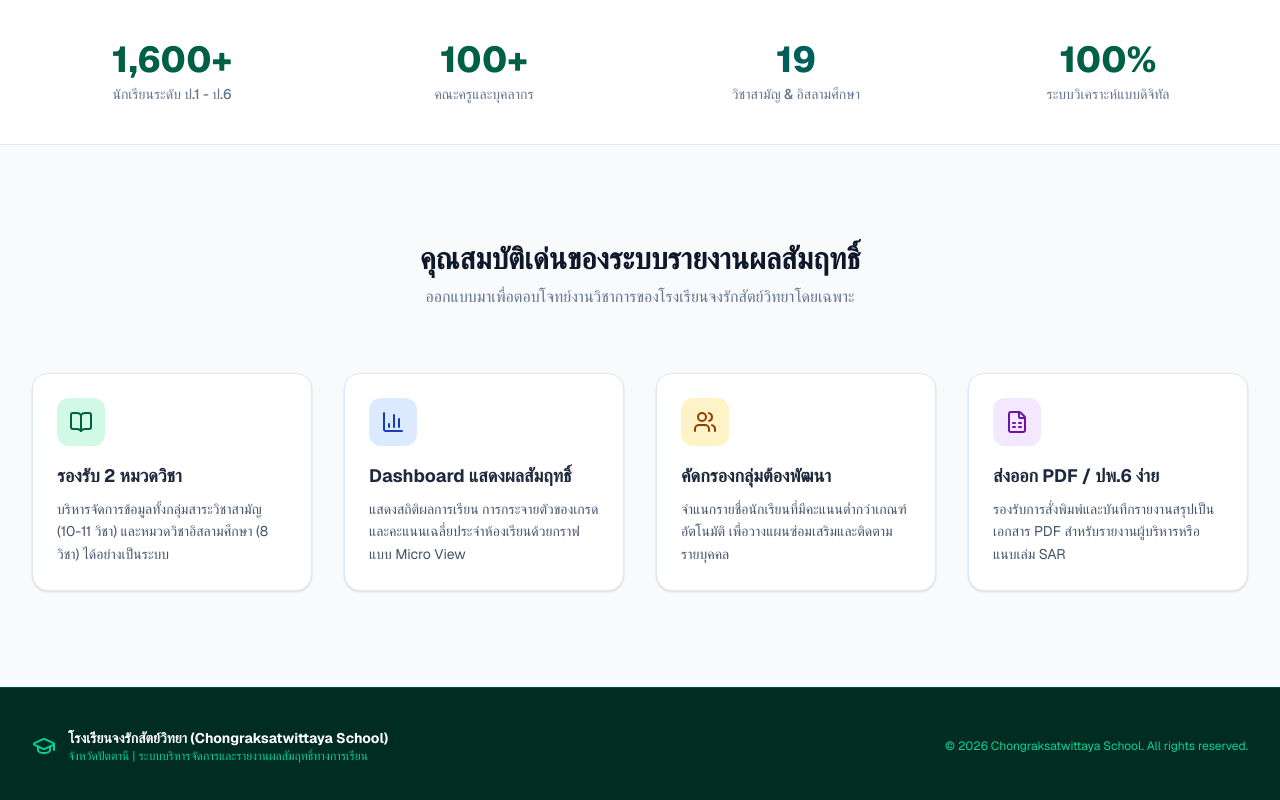
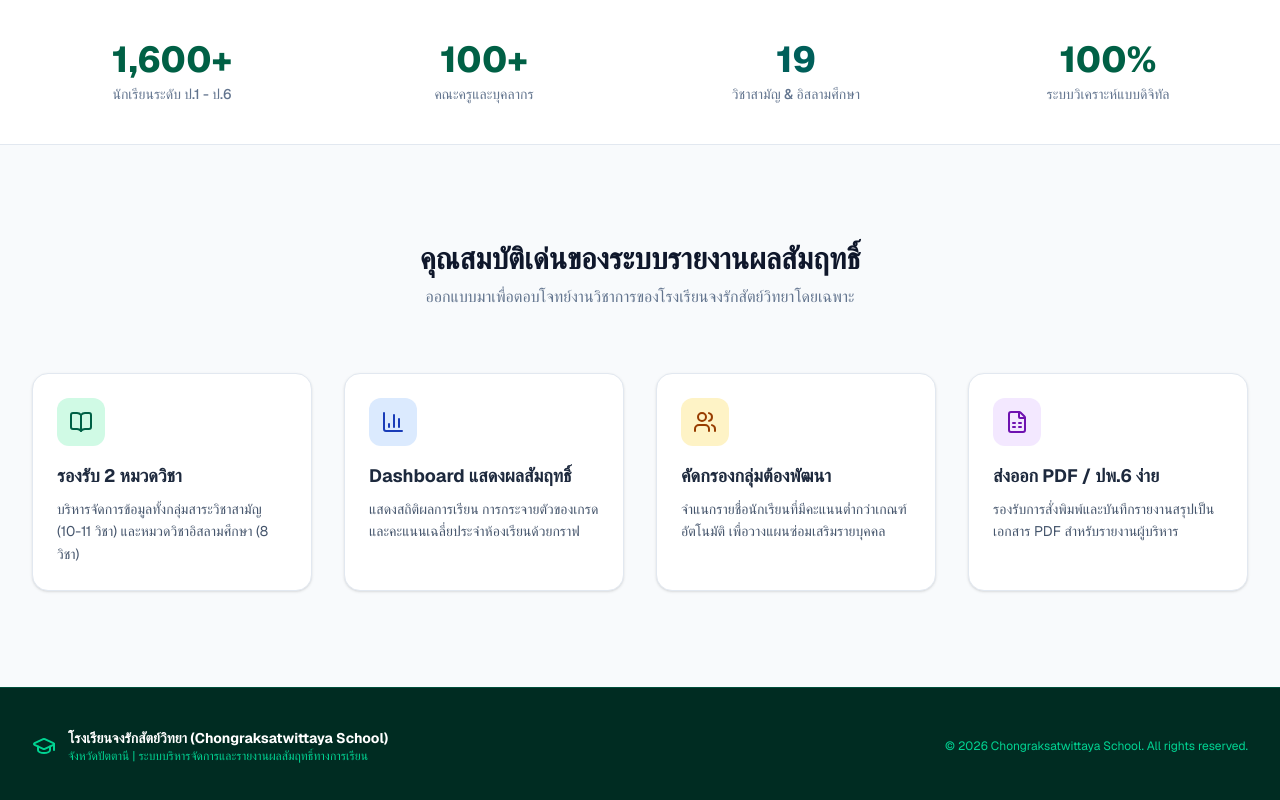
Before and after one commit to zunkiflee/school-grade-system, a Next.js app: page / in a window 1280 px wide. Shown: the part 631-1431 px from the top of the page. Built offline with nearby package versions, Linux system fonts and the light colour scheme.

Commit message:
Replace redirect with full homepage index view

```diff
--- a/src/app/page.tsx
+++ b/src/app/page.tsx
@@ -14,7 +14,7 @@ import {
 export default function HomePage() {
   return (
     <div className="min-h-screen bg-slate-50 text-slate-800 font-sans flex flex-col justify-between">
-      {/* 1. HEADER / NAVBAR */}
+      {/* 1. NAVBAR */}
       <header className="bg-white/80 backdrop-blur-md border-b border-slate-200 sticky top-0 z-50">
         <div className="max-w-7xl mx-auto px-4 sm:px-6 lg:px-8 h-16 flex items-center justify-between">
           <div className="flex items-center gap-3">
@@ -86,7 +86,7 @@ export default function HomePage() {
           </div>
         </section>
 
-        {/* 3. QUICK STATS */}
+        {/* 3. STATS SECTION */}
         <section className="py-10 bg-white border-y border-slate-200">
           <div className="max-w-7xl mx-auto px-4 sm:px-6 lg:px-8">
             <div className="grid grid-cols-2 md:grid-cols-4 gap-8 text-center">
@@ -110,7 +110,7 @@ export default function HomePage() {
           </div>
         </section>
 
-        {/* 4. FEATURES GRID */}
+        {/* 4. FEATURES SECTION */}
         <section className="py-16 sm:py-24 max-w-7xl mx-auto px-4 sm:px-6 lg:px-8">
           <div className="text-center mb-16">
             <h2 className="text-2xl sm:text-3xl font-bold text-slate-900">
@@ -122,43 +122,43 @@ export default function HomePage() {
           </div>
 
           <div className="grid grid-cols-1 md:grid-cols-2 lg:grid-cols-4 gap-8">
-            <div className="bg-white p-6 rounded-2xl border border-slate-200 shadow-sm hover:shadow-md transition-shadow">
+            <div className="bg-white p-6 rounded-2xl border border-slate-200 shadow-sm">
               <div className="w-12 h-12 bg-emerald-100 text-emerald-800 rounded-xl flex items-center justify-center mb-4">
                 <BookOpen className="w-6 h-6" />
               </div>
               <h3 className="font-bold text-lg text-slate-800 mb-2">รองรับ 2 หมวดวิชา</h3>
               <p className="text-slate-600 text-sm leading-relaxed">
-                บริหารจัดการข้อมูลทั้งกลุ่มสาระวิชาสามัญ (10-11 วิชา) และหมวดวิชาอิสลามศึกษา (8 วิชา) ได้อย่างเป็นระบบ
+                บริหารจัดการข้อมูลทั้งกลุ่มสาระวิชาสามัญ (10-11 วิชา) และหมวดวิชาอิสลามศึกษา (8 วิชา)
               </p>
             </div>
 
-            <div className="bg-white p-6 rounded-2xl border border-slate-200 shadow-sm hover:shadow-md transition-shadow">
+            <div className="bg-white p-6 rounded-2xl border border-slate-200 shadow-sm">
               <div className="w-12 h-12 bg-blue-100 text-blue-800 rounded-xl flex items-center justify-center mb-4">
                 <BarChart3 className="w-6 h-6" />
               </div>
               <h3 className="font-bold text-lg text-slate-800 mb-2">Dashboard แสดงผลสัมฤทธิ์</h3>
               <p className="text-slate-600 text-sm leading-relaxed">
-                แสดงสถิติผลการเรียน การกระจายตัวของเกรด และคะแนนเฉลี่ยประจำห้องเรียนด้วยกราฟแบบ Micro View
+                แสดงสถิติผลการเรียน การกระจายตัวของเกรด และคะแนนเฉลี่ยประจำห้องเรียนด้วยกราฟ
               </p>
             </div>
 
-            <div className="bg-white p-6 rounded-2xl border border-slate-200 shadow-sm hover:shadow-md transition-shadow">
+            <div className="bg-white p-6 rounded-2xl border border-slate-200 shadow-sm">
               <div className="w-12 h-12 bg-amber-100 text-amber-800 rounded-xl flex items-center justify-center mb-4">
                 <Users className="w-6 h-6" />
               </div>
               <h3 className="font-bold text-lg text-slate-800 mb-2">คัดกรองกลุ่มต้องพัฒนา</h3>
               <p className="text-slate-600 text-sm leading-relaxed">
-                จำแนกรายชื่อนักเรียนที่มีคะแนนต่ำกว่าเกณฑ์อัตโนมัติ เพื่อวางแผนซ่อมเสริมและติดตามรายบุคคล
+                จำแนกรายชื่อนักเรียนที่มีคะแนนต่ำกว่าเกณฑ์อัตโนมัติ เพื่อวางแผนซ่อมเสริมรายบุคคล
               </p>
             </div>
 
-            <div className="bg-white p-6 rounded-2xl border border-slate-200 shadow-sm hover:shadow-md transition-shadow">
+            <div className="bg-white p-6 rounded-2xl border border-slate-200 shadow-sm">
               <div className="w-12 h-12 bg-purple-100 text-purple-800 rounded-xl flex items-center justify-center mb-4">
                 <FileSpreadsheet className="w-6 h-6" />
               </div>
               <h3 className="font-bold text-lg text-slate-800 mb-2">ส่งออก PDF / ปพ.6 ง่าย</h3>
               <p className="text-slate-600 text-sm leading-relaxed">
-                รองรับการสั่งพิมพ์และบันทึกรายงานสรุปเป็นเอกสาร PDF สำหรับรายงานผู้บริหารหรือแนบเล่ม SAR
+                รองรับการสั่งพิมพ์และบันทึกรายงานสรุปเป็นเอกสาร PDF สำหรับรายงานผู้บริหาร
               </p>
             </div>
           </div>
```
